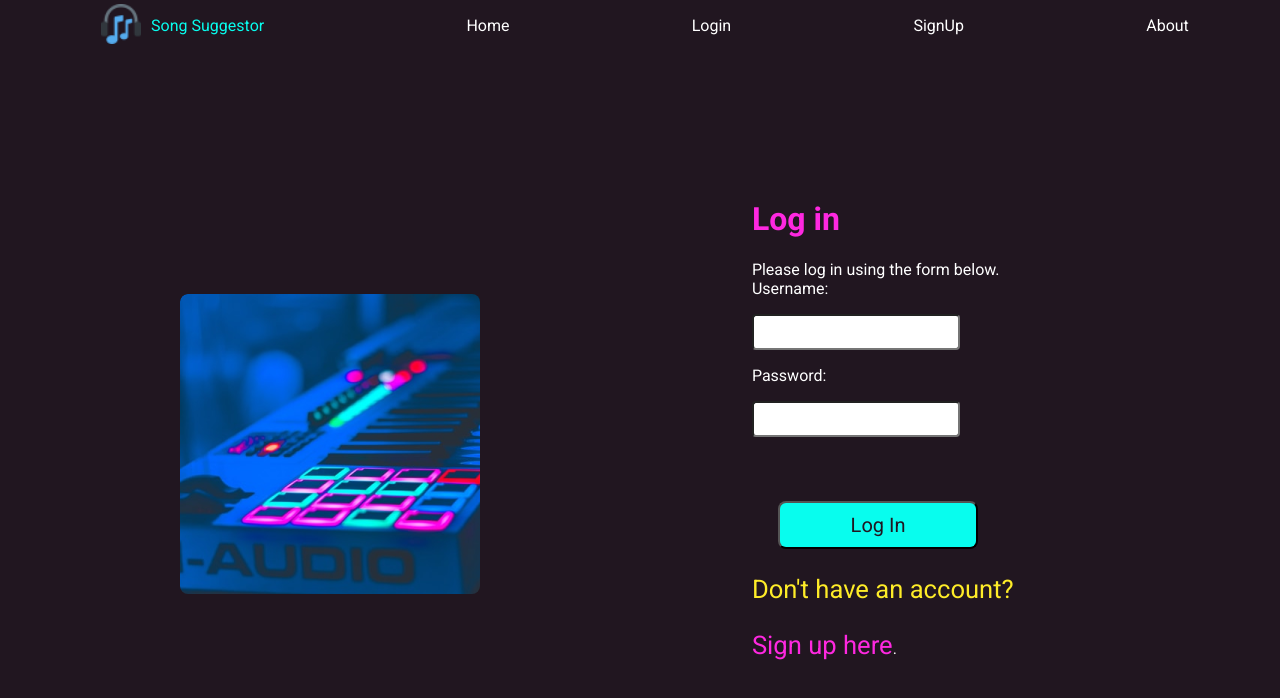
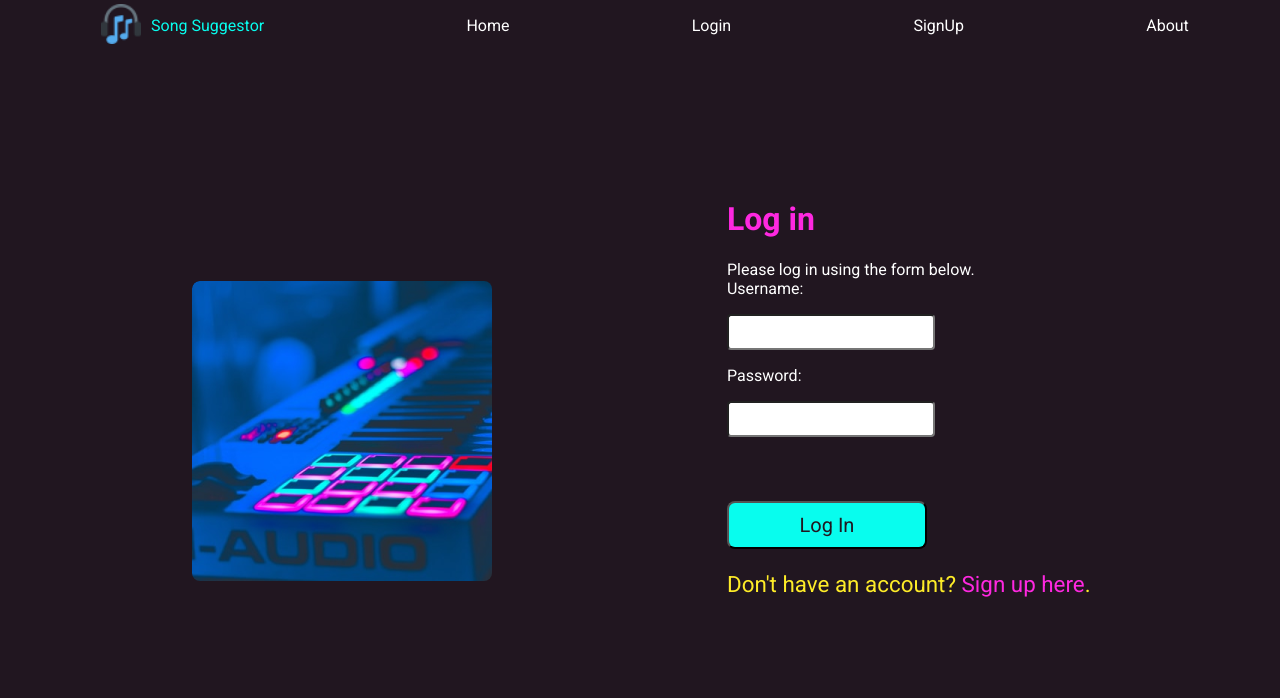
Before and after one commit to spotify-suggestor-4/front-end, a React (Create React App) app in the folder spotify-suggestor-4-react-1/: page /login in a window 1280 px wide. Shown: the top 698 px of the page. Built offline with nearby package versions, Linux system fonts and the light colour scheme.

Commit message:
login page style clean complete

```diff
--- a/spotify-suggestor-4-react-1/src/App.js
+++ b/spotify-suggestor-4-react-1/src/App.js
@@ -33,7 +33,7 @@ function App() {
           <SignUp />
         </Route>
         {/* Change Suggestor to PrivateRoute once back-end is up */}
-        <PrivateRoute exact path='/suggestor'>
+        <PrivateRoute exact path='/'>
           <Suggestor />
         </PrivateRoute>
         <Route exact path='/login'>
@@ -43,9 +43,9 @@ function App() {
           <About />
         </Route>
         {/* Home should probably take use to the suggestor??  and not sure we need as many Nav items considering*/}
-        <Route exact path='/'>
+        {/* <Route exact path='/'>
           <GettingStarted />
-        </Route>
+        </Route> */}
       </Switch>
     </div>
   );
--- a/spotify-suggestor-4-react-1/src/components/Login.js
+++ b/spotify-suggestor-4-react-1/src/components/Login.js
@@ -66,8 +66,10 @@ const Login = (props) => {
           />
           <Button2 className='btn-3'>Log In</Button2>
           <div className='register_link'>
-            <p> Don't have an account?</p>{" "}
-            <Link to='/signup'> Sign up here</Link>.
+            <p>
+              {" "}
+              Don't have an account? <Link to='/signup'> Sign up here</Link>.
+            </p>
           </div>
         </form>
         {/* //CLOSE FORM */}
--- a/spotify-suggestor-4-react-1/src/components/SignUp.js
+++ b/spotify-suggestor-4-react-1/src/components/SignUp.js
@@ -95,19 +95,18 @@ const Form = () => {
   };
 
   return (
-    //   sign up form container
-    // <div className='form-div'>
-    //   <div className='image-card-2'></div>
     <div className='signup-page-container'>
       <div className='image-card-2'></div>
 
       {/* //signup form */}
       <div className='signup-form-container'>
-        <form className='form' onSubmit={formSubmit}>
-          <h2>Please create...</h2>
+        <form className='signup-form' onSubmit={formSubmit}>
+          <span>
+            <h2>Please create...</h2>
+          </span>
           {/* //create user name input */}
           <label htmlFor='username'>
-            User Name
+            Username:
             <input
               className='input'
               type='text'
--- a/spotify-suggestor-4-react-1/src/index.css
+++ b/spotify-suggestor-4-react-1/src/index.css
@@ -97,23 +97,15 @@ li {
 }
 
 /* //sign up page*/
-.register_link a {
-  color: #fe28e0;
-  text-decoration: none;
-  font-size: 1.6rem;
-}
-.register_link p {
-  color: #feec28;
-  text-decoration: none;
-  font-size: 1.6rem;
-}
 
 .signup-page-container {
   display: flex;
-  justify-content: space-evenly;
+  justify-content: center;
   align-content: center;
   align-items: center;
-  margin-left: 20%;
+  margin-left: 15%;
+  margin-bottom: 20%;
+  margin-top: 0;
 }
 .signup-form-container {
   width: 60%;
@@ -130,7 +122,7 @@ input {
   margin-left: 16px;
 }
 
-.form h2 {
+.signup-form h2 {
   color: #fe28e0;
 }
 .form-div {
@@ -140,7 +132,7 @@ input {
   align-items: center;
   width: 100%;
 }
-.form {
+.signup-form {
   display: flex;
   justify-content: center;
   flex-direction: column;
@@ -163,7 +155,7 @@ input {
 
 .btn-3 {
   margin-top: 48px;
-  margin-left: 10%;
+  margin-left: 0;
   margin-right: 40px;
 }
 
@@ -176,7 +168,7 @@ input {
 .login-form-container {
   width: 60%;
   display: flex;
-  justify-content: center;
+  justify-content: space-evenly;
   align-items: center;
 }
 
@@ -198,9 +190,10 @@ input {
 
 .login-page-container {
   display: flex;
-  justify-content: center;
+  justify-content: space-between;
   margin-top: 10%;
-  margin-left: 10%;
+  margin-left: 15%;
+  width: 80%;
 }
 .image-card-3 {
   width: 300px;
@@ -211,3 +204,15 @@ input {
   margin-right: 5%;
   margin-top: 10%;
 }
+
+.register_link a {
+  color: #fe28e0;
+  text-decoration: none;
+  font-size: 1.4rem;
+  margin-top: 56px;
+}
+.register_link p {
+  color: #feec28;
+  text-decoration: none;
+  font-size: 1.4rem;
+}
```
